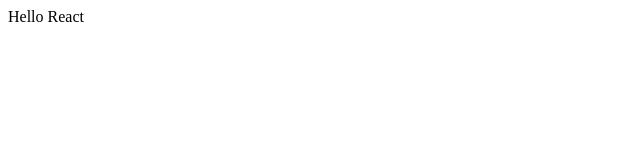
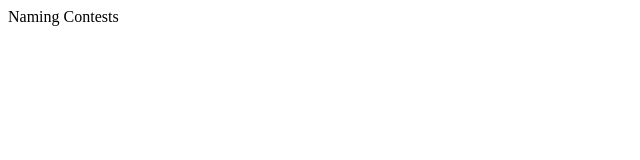
Before and after one commit to andres-codigo/linkedin-full-stack-js-dev-mongodb-node-and-react, a React app: page / in a window 1280 px wide. Shown: the top 160 px of the page, without its empty margins (0-640 px from the left). Built offline with nearby package versions, Linux system fonts and the light colour scheme; the HTML template or start-up script is replaced by a standard one.

Commit message:
minor react components creations and updates

```diff
--- /dev/null
+++ b/src/components/app.tsx
@@ -0,0 +1,11 @@
+import Header from "./header";
+
+const App = () => {
+  return (
+    <div className="container">
+      <Header message="Naming Contests" />
+    </div>
+  );
+};
+
+export default App;
--- /dev/null
+++ b/src/components/header.tsx
@@ -0,0 +1,5 @@
+const Header = ({ message }) => {
+  return <div className="header">{message}</div>;
+};
+
+export default Header;
--- a/src/index.tsx
+++ b/src/index.tsx
@@ -1,8 +1,6 @@
 import { createRoot } from "react-dom/client";
 
-const App = () => {
-  return <div>Hello React</div>;
-};
+import App from "./components/app";
 
 const container = document.getElementById("app");
 const root = createRoot(container);
```
